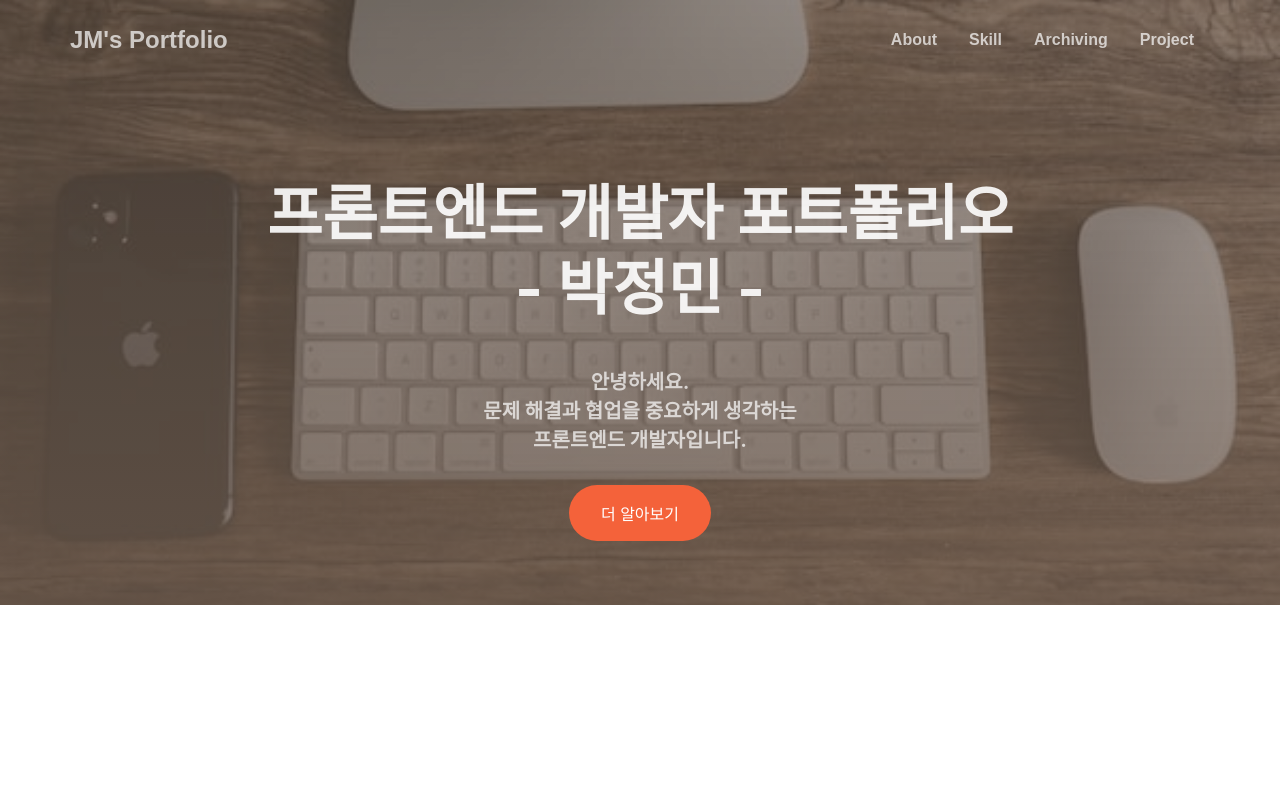
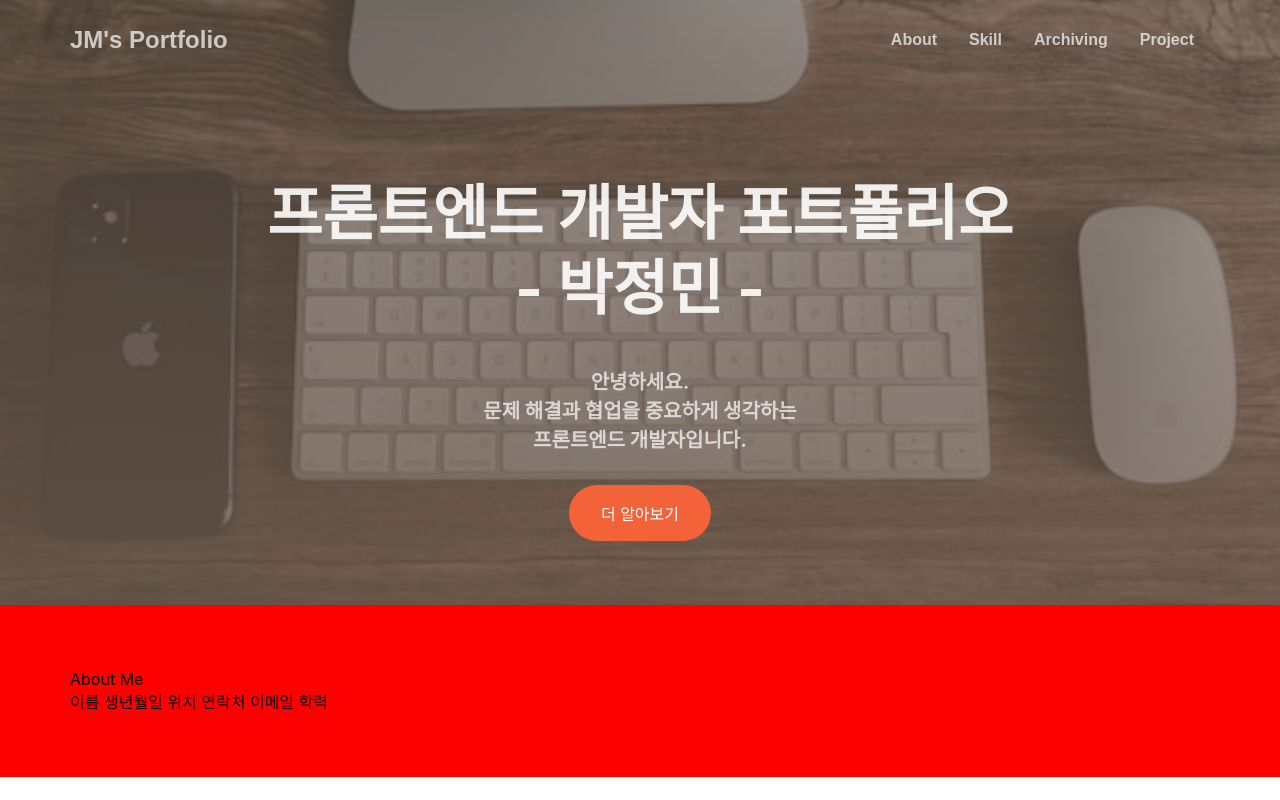
Before and after one commit to jjungming/jm_portfolio, a React (Create React App) app: page / in a window 1280 px wide. Built offline with nearby package versions, Linux system fonts and the light colour scheme.

Commit message:
about first setting

```diff
--- a/src/components/sections/About/About.jsx
+++ b/src/components/sections/About/About.jsx
@@ -1,10 +1,25 @@
 import React from 'react';
 import styles from './About.module.css';
 
+/* 자기소개 섹션 */
 const About = () => {
   return (
-    <section className={styles.about}>
-      {/* 자기소개 섹션 */}
+    <section id="about" className={styles.aboutContainer}>
+
+      <div className={styles.aboutContent}>
+
+        {/* Title */}
+        <div className={styles.aboutTitle}>
+          About Me
+        </div>
+
+        {/* 지기소개 내용 */}
+        <div className={styles.aboutText}>
+          이름 생년월일 위치 연락처 이메일 학력
+        </div>
+
+      </div>
+
     </section>
   );
 };
--- a/src/components/sections/About/About.module.css
+++ b/src/components/sections/About/About.module.css
@@ -1 +1,20 @@
 /* About 섹션 레이아웃 및 타이포그래피 */
+.aboutContainer {
+    /* background-color: #ffffff; */
+    background-color: #fd0000;
+}
+
+.aboutContent {
+    width: 100%;
+    max-width: 71.25rem;
+    padding: 4rem 1.5rem;
+    margin: 0 auto;
+}
+
+.aboutTitle {
+
+}
+
+.aboutText {
+
+}
```
